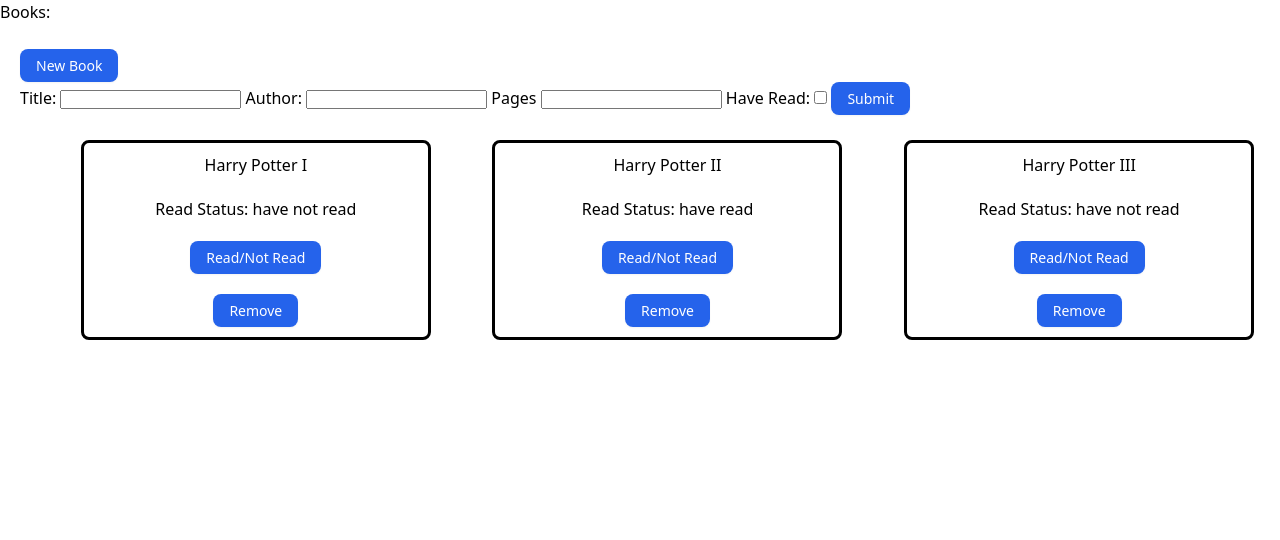
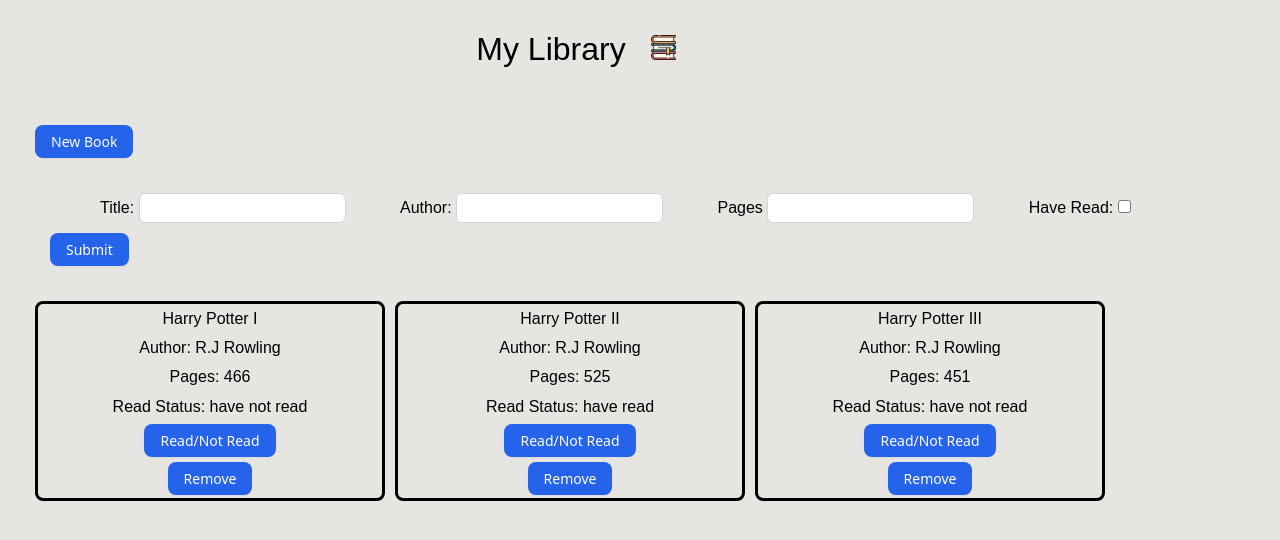
Before and after one commit to Youtha777/odin-project-library, a plain HTML site: page index.html in a window 1280 px wide. Both pictures are taken after a click on the button "New Book". Drawn offline with Linux system fonts and the light colour scheme; a web font is replaced by a local one.

Commit message:
Style page

```diff
--- a/index.html
+++ b/index.html
@@ -6,12 +6,20 @@
   <meta name="viewport" content="width=device-width, initial-scale=1.0">
   <title>Project</title>
   <link rel="stylesheet" href="style.css">
+  <link rel="preconnect" href="https://fonts.googleapis.com">
+  <link rel="preconnect" href="https://fonts.googleapis.com">
+  <link rel="preconnect" href="https://fonts.gstatic.com" crossorigin>
+  <link href="https://fonts.googleapis.com/css2?family=Lugrasimo&family=Narnoor:wght@400;500;600;700;800&display=swap"
+    rel="stylesheet">
   <script src="script.js" defer></script>
 </head>
 
 <body>
-  <p>Books:</p>
-  <div class="form-container">
+
+  <div class="grid-container">
+    <header>
+      <p>My Library<img src="books.png" alt="image-books"></p>
+    </header>
     <button class="new-book-btn">New Book</button>
 
     <form id="book-form" class="hidden" action="">
@@ -31,14 +39,13 @@
       <button type="submit" class="new-book-submit-btn">Submit</button>
 
     </form>
-    <div class="grid-container">
 
-      <ul class="book-cards">
+    <ul class="book-cards">
 
-      </ul>
-    </div>
+    </ul>
+  </div>
 
-  </div>
+
 
 </body>
 
--- a/script.js
+++ b/script.js
@@ -49,6 +49,8 @@ function refreshMyLibrary(myLibrary) {
     const removeBtn = document.createElement('button');
     const readToggleBtn = document.createElement('button');
     const readStatus = document.createElement ('p');
+    const author = document.createElement('p');
+    const pages = document.createElement('p');
 
     readStatus.textContent = (`Read Status: ${book.hasRead()}`);
     bookLi.classList = "book-card";
@@ -57,6 +59,8 @@ function refreshMyLibrary(myLibrary) {
 
     //alter the text on the li tag to display on the web page
     bookLi.textContent = `${book.title}`;
+    author.textContent = `Author: ${book.author}`;
+    pages.textContent = `Pages: ${book.pages}`;
     removeBtn.textContent = "Remove";
     removeBtn.id = book.id;
 
@@ -80,6 +84,8 @@ function refreshMyLibrary(myLibrary) {
 
     //append the book onto ul.
     listBooks.appendChild(bookLi);
+    bookLi.appendChild(author);
+    bookLi.appendChild(pages);
     bookLi.appendChild(readStatus);
     bookLi.appendChild(readToggleBtn);
     bookLi.appendChild(removeBtn);
--- a/style.css
+++ b/style.css
@@ -4,26 +4,48 @@
   box-sizing: border-box;
   margin: 0;
   padding: 0;
+  background-color: #e6e5e2;
 }
 
 body {
-  font-family: system-ui, -apple-system, sans-serif;
+  font-family: "Narnoor", Arial, Helvetica, sans-serif;
   line-height: 1.5;
   min-height: 100vh;
 }
 
+img{
+  margin-left: 25px;
+  text-align: center;
+  width: 25px;
+  height: 25px;
+}
+
 .grid-container{
   display: grid;
-  grid-template-columns: 1fr 1fr 1fr;
+  grid-template-columns: repeat(3, 1fr);
   height: 250px;
+  max-width:2400px;
+  width: 90%;
+  align-items: center;
+
 }
 
+
+header{
+ margin-top: 25px;
+  padding: 0;
+  font-family: "Lugrasimo", Arial, Helvetica, sans-serif, cursive;
+  height: 100px;
+ grid-column: 1 / -1;
+ justify-items: center;
+ font-size: 2em;
+}
 
 .book-cards {
   margin-left: 35px;
   grid-column: span 3;
   display: grid;
-  grid-template-columns: 1fr 1fr 1fr;
+  grid-template-columns: repeat(auto-fit, 350px);
   grid-auto-rows: 1fr;
   gap: 10px;
   justify-items: center;
@@ -33,6 +55,41 @@ li {
   list-style: none;
 }
 
+.new-book-btn{
+  justify-self: start; /* or center / end */
+  align-self: start;   /* or center / end */
+  margin-left: 35px;
+  /* your existing button styles */
+  display: inline-flex;
+  align-items: center;
+  justify-content: center;
+}
+
+#book-form{
+  grid-column: 1 / -1;
+  margin-left: 50px;
+  margin-top: 10px;
+  margin-bottom: 10px;
+  justify-content: space-between;
+}
+
+input[type="text"],
+input[type="number"] {
+  margin-top: 25px;
+  padding: 6px 12px;
+  font-family: inherit;
+  font-size: 14px;
+  color: #1f2937;
+  background-color: #ffffff;
+  border: 1.5px solid #d1d5db;
+  border-radius: 6px;
+  outline: none;
+  transition: border-color 0.15s ease-in-out, box-shadow 0.15s ease-in-out;
+}
+
+label{
+  margin-left: 50px;
+}
 
 .book-card{
   display: grid;
@@ -52,11 +109,6 @@ li {
   margin-top: 250px;
 }
 
-.form-container{
-  margin-left: 20px;
-  margin-top: 25px;
-}
-
 button{
   display: inline-flex;
   align-items: center;
@@ -72,7 +124,7 @@ button{
   border-radius: 8px;
   cursor: pointer;
   user-select: none;
-  box-shadow: 0 1px 2px 0 rgba(0, 0, 0, 0.05);
+  box-shadow: 0 1px 2px 0 rgba(15, 9, 9, 0.05);
   transition: all 0.15s ease-in-out;
 }
 
@@ -81,3 +133,7 @@ button:hover {
   box-shadow: 0 4px 6px -1px rgba(0, 0, 0, 0.1), 0 2px 4px -2px rgba(0, 0, 0, 0.1);
   transform: translateY(-1px);
 }
+
+.new-book-submit-btn{
+  margin-top: 10px;
+}
```
Also changed, not shown: books.png (added).
